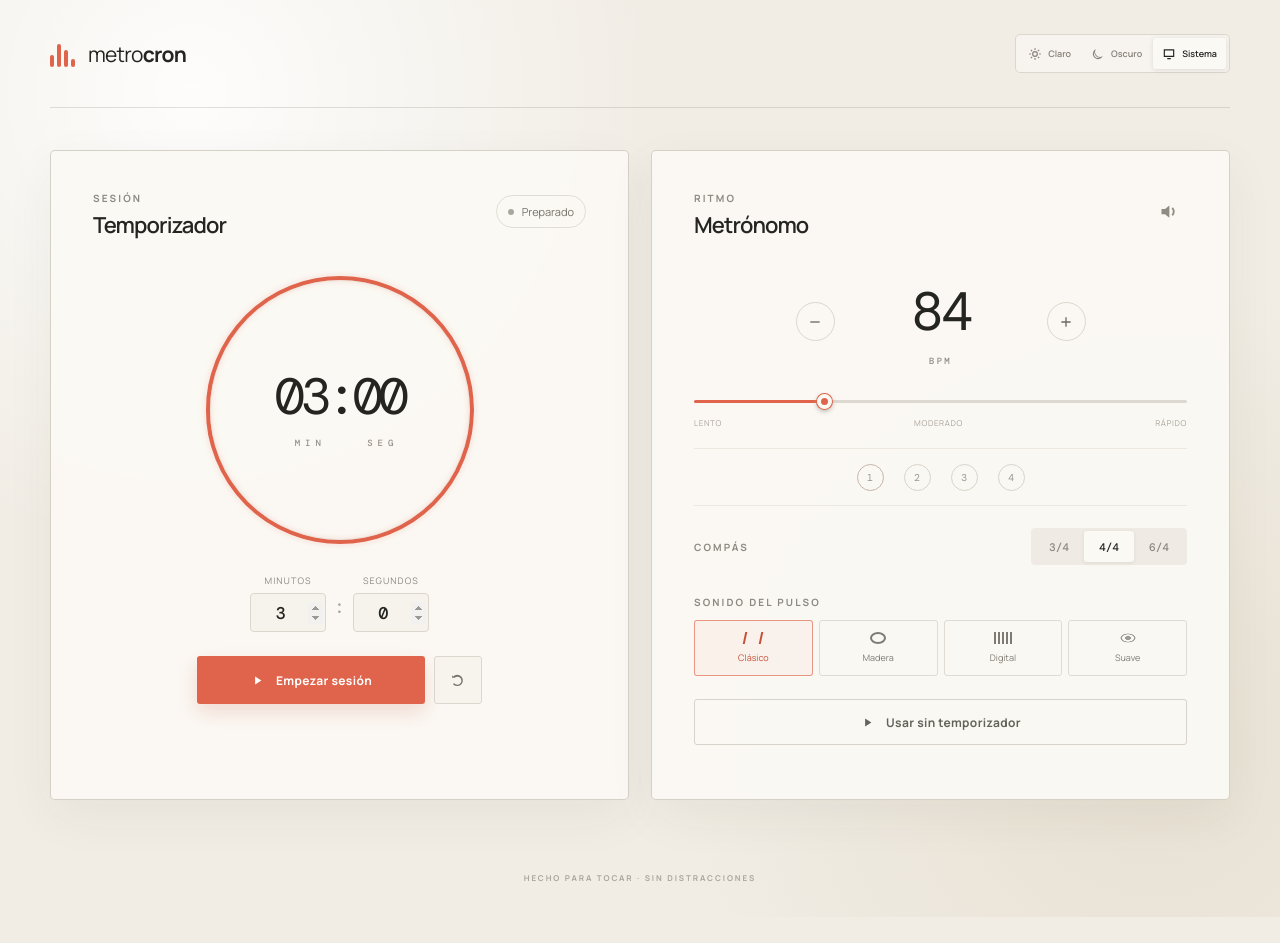
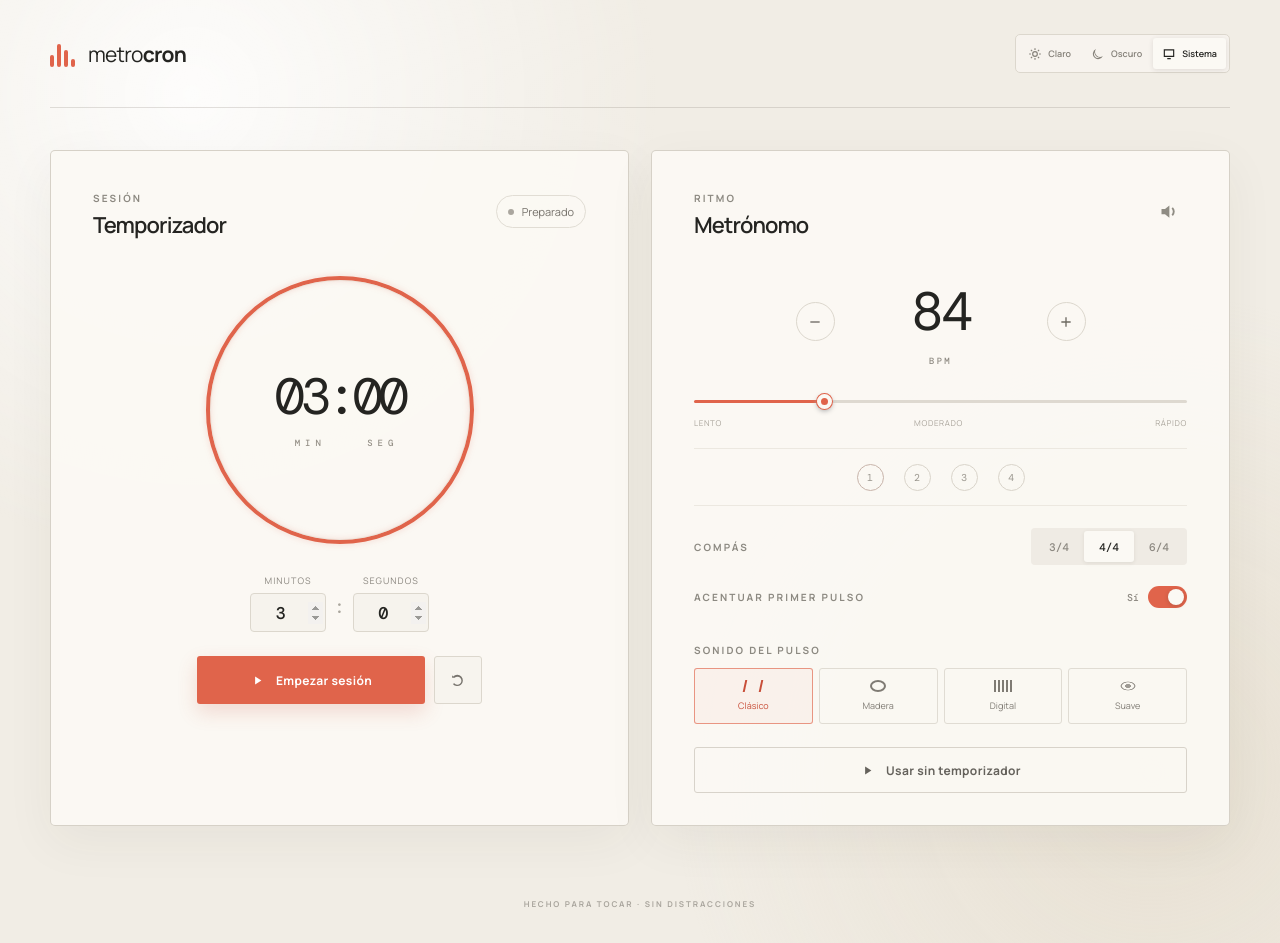
Before and after one commit to carlosYoko/metrocron, a React (Vite) app: page / in a window 1280 px wide. Before the commit the page ends 917 px from the top, so only its background shows below. Built offline with nearby package versions, Linux system fonts and the light colour scheme.

Commit message:
feat: make first beat accent optional

```diff
--- a/src/App.jsx
+++ b/src/App.jsx
@@ -9,14 +9,14 @@ import { useTheme } from './hooks/useTheme.js'
 import { useTimer } from './hooks/useTimer.js'
 
 export default function App() {
-  const { settings, setDuration, setBpm, setBeatsPerBar, setSoundId, setVolume } = usePracticeSettings()
+  const { settings, setDuration, setBpm, setBeatsPerBar, setSoundId, setVolume, setAccentFirstBeat } = usePracticeSettings()
   const timer = useTimer(settings.duration, setDuration)
   const theme = useTheme()
   useDocumentTitle(timer)
-  const { bpm, beatsPerBar, soundId, volume } = settings
+  const { bpm, beatsPerBar, soundId, volume, accentFirstBeat } = settings
   const [standalonePlaying, setStandalonePlaying] = useState(false)
   const metronomePlaying = timer.isRunning || standalonePlaying
-  const { currentBeat, prepareAudio, playCompletionAlarm } = useMetronome({ playing: metronomePlaying, bpm, beatsPerBar, soundId, volume })
+  const { currentBeat, prepareAudio, playCompletionAlarm } = useMetronome({ playing: metronomePlaying, bpm, beatsPerBar, soundId, volume, accentFirstBeat })
   const completionNotifiedRef = useRef(false)
 
   useEffect(() => {
@@ -69,6 +69,8 @@ export default function App() {
             setSoundId={setSoundId}
             volume={volume}
             setVolume={setVolume}
+            accentFirstBeat={accentFirstBeat}
+            setAccentFirstBeat={setAccentFirstBeat}
             playing={metronomePlaying}
             synced={timer.isRunning}
             currentBeat={currentBeat}
--- a/src/components/MetronomePanel.jsx
+++ b/src/components/MetronomePanel.jsx
@@ -2,7 +2,7 @@ import { useEffect, useRef, useState } from 'react'
 import { BPM_MAX, BPM_MIN, SOUND_PRESETS, TIME_SIGNATURES } from '../config/metronome.js'
 import { MinusIcon, PauseIcon, PlayIcon, PlusIcon, VolumeIcon, VolumeMutedIcon } from './Icons.jsx'
 
-export function MetronomePanel({ bpm, setBpm, beatsPerBar, setBeatsPerBar, soundId, setSoundId, volume, setVolume, playing, synced, currentBeat, onToggle }) {
+export function MetronomePanel({ bpm, setBpm, beatsPerBar, setBeatsPerBar, soundId, setSoundId, volume, setVolume, accentFirstBeat, setAccentFirstBeat, playing, synced, currentBeat, onToggle }) {
   const [isVolumeOpen, setIsVolumeOpen] = useState(false)
   const volumeControlRef = useRef(null)
   const volumeButtonRef = useRef(null)
@@ -110,6 +110,23 @@ export function MetronomePanel({ bpm, setBpm, beatsPerBar, setBeatsPerBar, sound
         </div>
       </div>
 
+      <div className="setting-group accent-setting">
+        <span className="setting-label">ACENTUAR PRIMER PULSO</span>
+        <div className="accent-control">
+          <span>{accentFirstBeat ? 'Sí' : 'No'}</span>
+          <button
+            className={`toggle-switch ${accentFirstBeat ? 'selected' : ''}`}
+            type="button"
+            role="switch"
+            aria-checked={accentFirstBeat}
+            aria-label="Acentuar el primer pulso del compás"
+            onClick={() => setAccentFirstBeat((isEnabled) => !isEnabled)}
+          >
+            <span />
+          </button>
+        </div>
+      </div>
+
       <div className="setting-group sound-group">
         <span className="setting-label">SONIDO DEL PULSO</span>
         <div className="sound-options">
--- a/src/hooks/useMetronome.js
+++ b/src/hooks/useMetronome.js
@@ -4,10 +4,11 @@ import { SOUND_PRESETS } from '../config/metronome.js'
 const LOOKAHEAD_MS = 25
 const SCHEDULE_AHEAD_SECONDS = 0.1
 
-export function useMetronome({ playing, bpm, beatsPerBar, soundId, volume }) {
+export function useMetronome({ playing, bpm, beatsPerBar, soundId, volume, accentFirstBeat }) {
   const audioContextRef = useRef(null)
   const masterGainRef = useRef(null)
   const volumeRef = useRef(volume)
+  const accentFirstBeatRef = useRef(accentFirstBeat)
   const nextNoteTimeRef = useRef(0)
   const nextBeatRef = useRef(0)
   const visualTimersRef = useRef([])
@@ -32,6 +33,10 @@ export function useMetronome({ playing, bpm, beatsPerBar, soundId, volume }) {
       masterGainRef.current.gain.setTargetAtTime(volume / 100, context.currentTime, 0.015)
     }
   }, [volume])
+
+  useEffect(() => {
+    accentFirstBeatRef.current = accentFirstBeat
+  }, [accentFirstBeat])
 
   const playCompletionAlarm = useCallback(() => {
     const context = prepareAudio()
@@ -71,7 +76,7 @@ export function useMetronome({ playing, bpm, beatsPerBar, soundId, volume }) {
     nextBeatRef.current = 0
 
     const schedulePulse = (beat, time) => {
-      const isAccent = beat === 0
+      const isAccent = accentFirstBeatRef.current && beat === 0
       const oscillator = context.createOscillator()
       const gain = context.createGain()
       oscillator.type = preset.wave
--- a/src/hooks/usePracticeSettings.js
+++ b/src/hooks/usePracticeSettings.js
@@ -9,6 +9,7 @@ const DEFAULT_SETTINGS = {
   beatsPerBar: 4,
   soundId: 'classic',
   volume: 100,
+  accentFirstBeat: true,
 }
 
 const clamp = (value, min, max) => Math.min(Math.max(value, min), max)
@@ -20,6 +21,7 @@ const sanitizeSetting = (key, value) => {
   if (key === 'beatsPerBar') return TIME_SIGNATURES.includes(Number(value)) ? Number(value) : DEFAULT_SETTINGS.beatsPerBar
   if (key === 'soundId') return soundIds.has(value) ? value : DEFAULT_SETTINGS.soundId
   if (key === 'volume') return clamp(Math.round(Number(value) || 0), 0, 100)
+  if (key === 'accentFirstBeat') return typeof value === 'boolean' ? value : DEFAULT_SETTINGS.accentFirstBeat
   return value
 }
 
@@ -59,6 +61,7 @@ export function usePracticeSettings() {
   const setBeatsPerBar = useCallback((value) => updateSetting('beatsPerBar', value), [updateSetting])
   const setSoundId = useCallback((value) => updateSetting('soundId', value), [updateSetting])
   const setVolume = useCallback((value) => updateSetting('volume', value), [updateSetting])
+  const setAccentFirstBeat = useCallback((value) => updateSetting('accentFirstBeat', value), [updateSetting])
 
-  return { settings, setDuration, setBpm, setBeatsPerBar, setSoundId, setVolume }
+  return { settings, setDuration, setBpm, setBeatsPerBar, setSoundId, setVolume, setAccentFirstBeat }
 }
--- a/src/styles.css
+++ b/src/styles.css
@@ -96,6 +96,13 @@ button:focus-visible, input:focus-visible { outline: 3px solid rgba(224,100,75,.
 .segmented-control { display: flex; padding: 3px; background: #efebe4; border-radius: 4px; }
 .segmented-control button { width: 50px; height: 31px; border: 0; border-radius: 3px; color: #8c8880; background: transparent; cursor: pointer; font: 500 11px 'DM Mono', monospace; }
 .segmented-control button.selected { color: var(--ink); background: var(--paper); box-shadow: 0 1px 4px rgba(50,45,38,.09); }
+.accent-setting { min-height: 32px; }
+.accent-control { display: flex; align-items: center; gap: 9px; }
+.accent-control > span { min-width: 14px; color: #8c8880; font: 500 10px 'DM Mono', monospace; text-align: right; }
+.toggle-switch { position: relative; width: 39px; height: 22px; padding: 0; border: 0; border-radius: 20px; background: #d9d5cc; cursor: pointer; transition: background .18s; }
+.toggle-switch > span { position: absolute; top: 3px; left: 3px; width: 16px; height: 16px; border-radius: 50%; background: var(--paper); box-shadow: 0 1px 4px rgba(50,45,38,.22); transition: transform .18s; }
+.toggle-switch.selected { background: var(--coral); }
+.toggle-switch.selected > span { transform: translateX(17px); }
 .sound-group { display: block; margin-top: 24px; }
 .sound-options { display: grid; grid-template-columns: repeat(4, 1fr); gap: 6px; margin-top: 9px; }
 .sound-options button { height: 56px; padding: 0; border: 1px solid #e0dcd3; border-radius: 3px; background: transparent; color: #7f7b74; cursor: pointer; display: flex; flex-direction: column; justify-content: center; align-items: center; gap: 7px; font-size: 9px; }
@@ -159,6 +166,10 @@ footer { padding: 0 24px 34px; color: #aaa69e; text-align: center; font-size: 8p
 [data-theme='dark'] .segmented-control { background: #191b1a; }
 [data-theme='dark'] .segmented-control button { color: #969892; }
 [data-theme='dark'] .segmented-control button.selected { color: var(--ink); background: #343735; box-shadow: 0 1px 4px rgba(0,0,0,.26); }
+[data-theme='dark'] .accent-control > span { color: #969892; }
+[data-theme='dark'] .toggle-switch { background: #4b4e49; }
+[data-theme='dark'] .toggle-switch.selected { background: var(--coral); }
+[data-theme='dark'] .toggle-switch > span { background: #f1eee8; box-shadow: 0 1px 4px rgba(0,0,0,.4); }
 [data-theme='dark'] .sound-options button { color: #aaa9a3; border-color: #414440; }
 [data-theme='dark'] .sound-options button.selected { color: #ff8b73; border-color: rgba(239,115,90,.7); background: rgba(239,115,90,.08); }
 [data-theme='dark'] .metronome-action { color: #b3b3ad; border-color: #454844; }
@@ -184,6 +195,7 @@ footer { padding: 0 24px 34px; color: #aaa69e; text-align: center; font-size: 8p
   .tempo-control { gap: 27px; }
   .sound-options { grid-template-columns: repeat(2,1fr); }
   .setting-group { align-items: flex-start; flex-direction: column; }
+  .accent-setting { align-items: center; flex-direction: row; }
   .segmented-control { width: 100%; }
   .segmented-control button { flex: 1; }
   .sound-group { display: block; }
```
Also changed, not shown: 1 other file (tests, documents, lock files or other folders).
